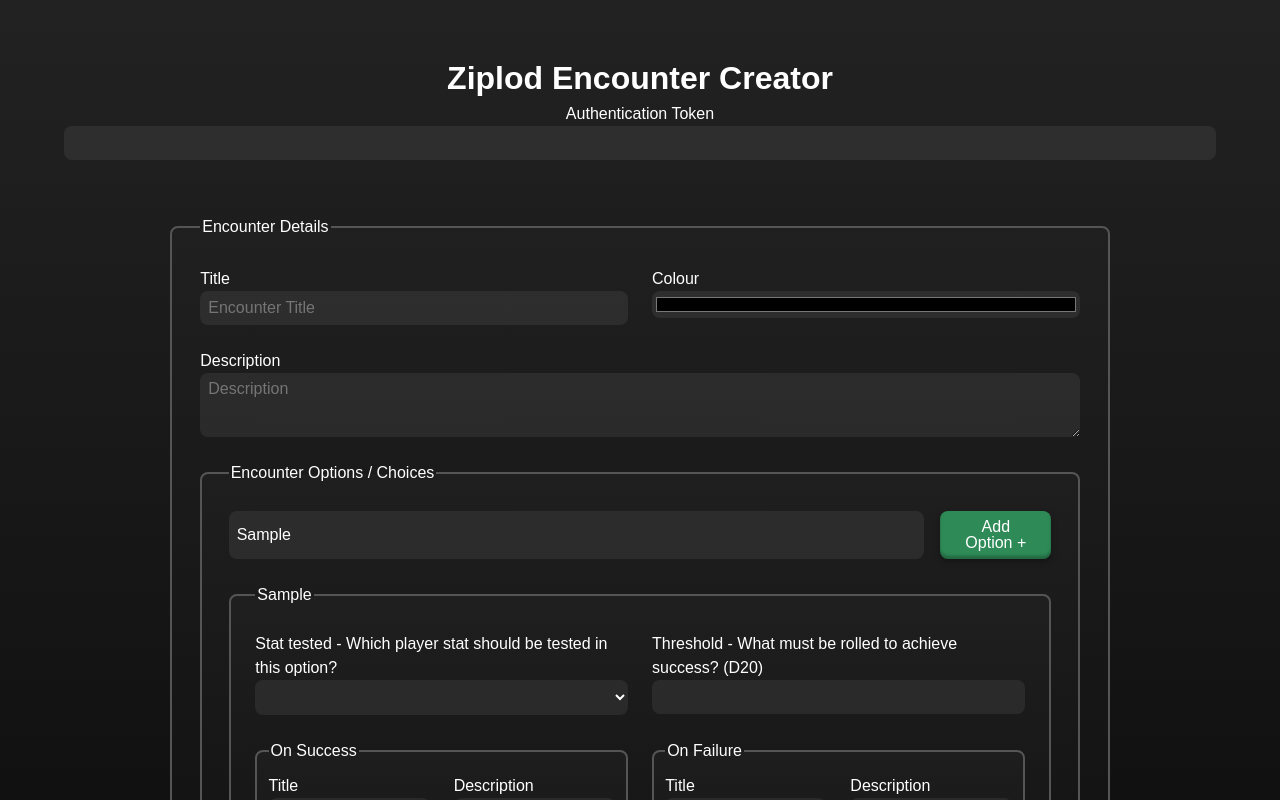
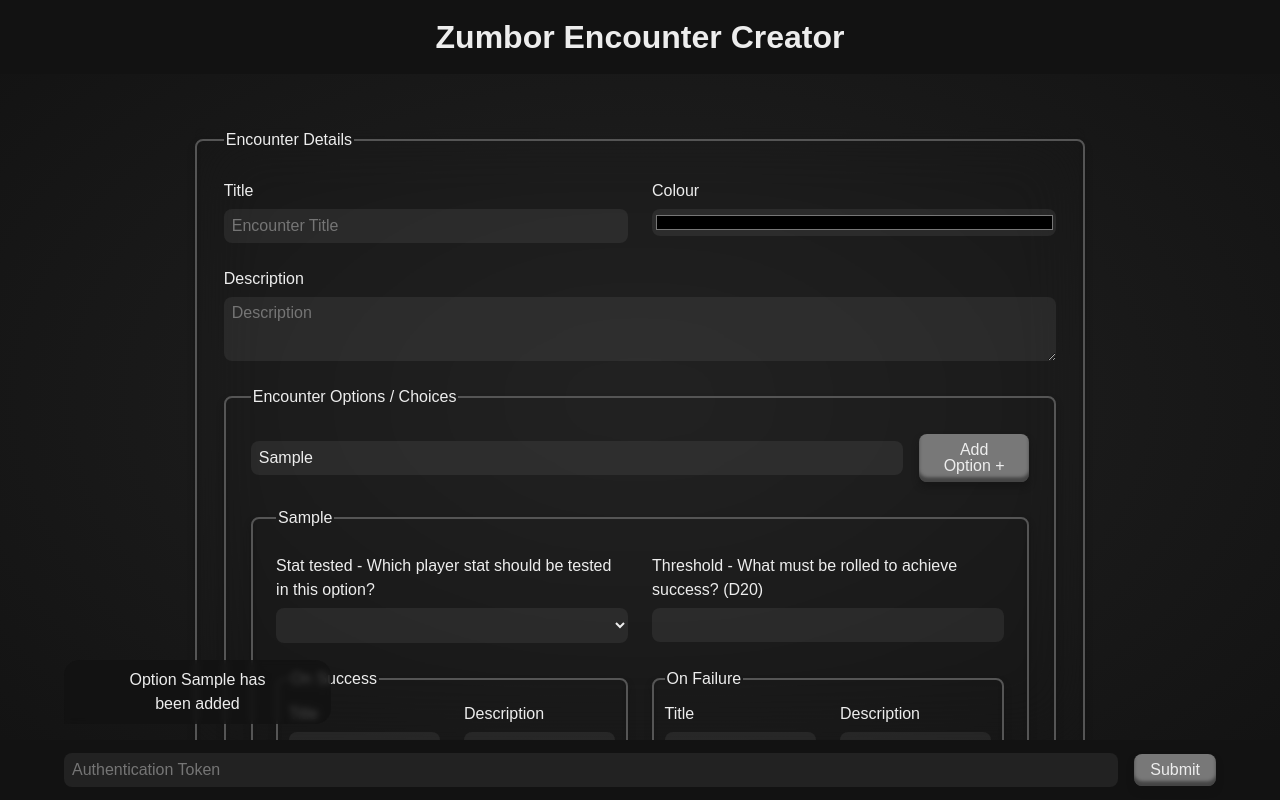
Before and after one commit to Ziplodocus/Zumbor-Encounters, a website built with Vite: page index.html in a window 1280 px wide. Both pictures are taken after typing "Sample" into the empty fields and a click on the button "Add Option +". Shown: the top 800 px of the page. Built offline with nearby package versions, Linux system fonts and the light colour scheme.

Commit message:
notice strip

```diff
--- a/index.html
+++ b/index.html
@@ -12,11 +12,7 @@
 
 <body>
     <header>
-        <h1>Ziplod Encounter Creator</h1>
-        <label>
-            Authentication Token
-            <input class="input" id="google-auth" name="google-auth" type="text">
-        </label>
+        <h1>Zumbor Encounter Creator</h1>
     </header>
     <main>
         <form action="" data-encounter-form>
@@ -110,6 +106,14 @@
             </fieldset>
         </form>
     </main>
+    <footer>
+        <notice-strip></notice-strip>
+        <div class="flex">
+            <label class="sr-only" for="google-auth">Auth Token</label>
+            <input class="input" id="google-auth" name="google-auth" type="text" placeholder="Authentication Token">
+            <button data-submit>Submit</button>
+        </div>
+    </footer>
 </body>
 
 </html>
--- a/src/scss/_defaults.scss
+++ b/src/scss/_defaults.scss
@@ -1,24 +1,4 @@
-%clay {
-    --depth: 0.2em;
-    --spread: 0.2em;
-    --dark: #0004;
-    position: relative;
-    border: none;
-    border-radius: 0.5em;
-    box-shadow: inset 0 calc(-1 * var(--depth)) var(--spread) 0em var(--dark), 0 var(--depth) 0.4em 0em var(--dark);
-    transition-property: box-shadow, filter;
-    transition-duration: 300ms;
-    &:hover,
-    &:focus-visible {
-        filter: saturate(1.2);
-        box-shadow: inset 0 calc(-0.5 * var(--depth)) var(--spread) 0em var(--dark),
-            0em calc(0.5 * var(--depth)) 0em 0em var(--dark);
-    }
-    &:active {
-        filter: brightness(0.8);
-        box-shadow: inset 0 calc(-0.5 * var(--depth)) var(--spread) 0em var(--dark), 0em 0 0em 0em var(--dark);
-    }
-}
+@use "utilities";
 
 fieldset {
     display: flex;
@@ -26,6 +6,10 @@ fieldset {
     gap: 1.5rem;
     flex-wrap: wrap;
     align-items: start;
+}
+
+label :where(input, select, textarea) {
+    margin-top: 0.4em;
 }
 
 input,
@@ -36,29 +20,39 @@ textarea {
     line-height: 1;
     padding: 0.5em;
     background-color: #fff1;
-    color: white;
-    transition-property: box-shadow, color, background-color;
+    color: hsl(var(--light));
+    transition-property: box-shadow, color, background-color, translate;
     transition-duration: 300ms;
     display: block;
     width: 100%;
-    // &:hover {
-    //     color: black;
-    //     // background-color: #fff8;
-    // }
-    // &:focus-visible {
-    //     color: black;
-    //     background-color: #fffc;
-    // }
+    &:focus {
+        border: unset;
+    }
+    &:hover {
+        translate: 0 -1px;
+        color: hsl(var(--dark));
+        box-shadow: inset 0 -0.2em 0.3em 0 hsl(var(--dark) / 35%);
+    }
+    &:focus-visible {
+        outline: none;
+        translate: 0 1px;
+        color: hsl(var(--dark));
+        background-color: hsl(var(--light) / 80%);
+        box-shadow: inset 0 0.2em 0.3em 0 hsl(var(--dark) / 35%);
+    }
 }
 [type="color"] {
     padding: 0.1em;
 }
 
 button {
-    @extend %clay;
+    @extend %clay-hover;
     line-height: 1;
     padding: 0.5em 1em;
     cursor: pointer;
-    color: white;
-    background-color: seagreen;
+    color: hsl(var(--light));
+    background-color: hsl(var(--primary));
+    &:focus-visible {
+        outline: none;
+    }
 }
--- /dev/null
+++ b/src/scss/_utilities.scss
@@ -0,0 +1,47 @@
+%clay {
+    --depth: 0.3em;
+    --spread: 0.2em;
+    position: relative;
+    border: none;
+    border-radius: 0.5em;
+    box-shadow: inset 0 calc(-1 * var(--depth)) var(--spread) 0em hsl(var(--dark) / 50%),
+        0 var(--depth) 0.4em 0em hsl(var(--dark) / 50%);
+    transition-property: box-shadow, filter, translate;
+    transition-duration: 300ms;
+}
+%clay-hover {
+    @extend %clay;
+    &:hover,
+    &:focus-visible {
+        --depth: 0.3em;
+        --spread: 0.4em;
+        translate: 0 -2px;
+        filter: saturate(1.2);
+    }
+    &:active {
+        --depth: 0.15em;
+        --spread: 0.1em;
+        translate: 0 1px;
+    }
+}
+
+.sr-only {
+    position: absolute;
+    width: 1px;
+    height: 1px;
+    padding: 0;
+    margin: -1px;
+    overflow: hidden;
+    clip: rect(0, 0, 0, 0);
+    border: 0;
+}
+
+.col-span {
+    grid-column: 1 / -1;
+}
+
+.flex {
+    display: flex;
+    gap: 1em;
+    align-items: center;
+}
--- a/src/scss/_variables.scss
+++ b/src/scss/_variables.scss
@@ -1,3 +1,7 @@
 :root {
+    --dark: 0 0% 7%;
+    --light: 0 0% 93%;
+    --primary: 0 0% 47%;
+
     --spacer: min(1rem + 3vw, 6rem);
 }
--- a/src/scss/style.scss
+++ b/src/scss/style.scss
@@ -1,45 +1,94 @@
 @use "reset";
 @use "defaults";
 @use "variables";
+@use "utilities";
 
 html {
     font-family: sans-serif;
-    background-image: linear-gradient(#222, #111);
-    color: white;
+    background-image: radial-gradient(#222, hsl(var(--dark)));
+    background-attachment: fixed;
+    color: hsl(var(--light));
 }
 
-header,
-main {
-    padding-left: 5%;
-    padding-right: 5%;
+body {
+    display: flex;
+    flex-direction: column;
+    justify-content: space-between;
+    align-items: stretch;
+}
+
+::-webkit-scrollbar {
+    width: 0.5rem;
+}
+
+::-webkit-scrollbar-track {
+    background: transparent;
+}
+
+::-webkit-scrollbar-thumb {
+    background-image: linear-gradient(hsl(var(--light)), transparent);
+    border-radius: 20px;
 }
 
 header {
-    margin-block: var(--spacer);
+    padding: 0.8rem 5%;
     text-align: center;
+    background-color: hsl(var(--dark));
 }
 
 main {
-    max-width: 120ch;
+    padding: var(--spacer) 5%;
+    flex-shrink: 1;
+    overflow-y: auto;
+}
+
+footer {
+    position: relative;
+    padding: 0.8rem 5%;
+    background-color: hsl(var(--dark));
+    z-index: 5000;
+}
+
+notice-strip {
+    position: absolute;
+    inset: auto auto calc(100% + 1rem) 5%;
+    max-width: 30ch;
+    padding: 0.5rem 5%;
+    background-color: hsl(var(--dark) / 75%);
+    backdrop-filter: blur(0.2em);
+    border-radius: 1em 1em 1em 0;
+    text-align: center;
+    opacity: 0;
+    pointer-events: none;
+    z-index: -1;
+    translate: -10% 0;
+    transition-property: opacity, translate, color;
+    transition-duration: 300ms;
+    &[active] {
+        display: block;
+        translate: 0 0;
+        opacity: 1;
+    }
+    &[invalid] {
+        color: red;
+    }
+}
+
+form {
+    max-width: 100ch;
+    width: 100%;
     margin-inline: auto;
 }
 
 fieldset {
+    @extend %clay;
     display: grid;
     padding: 3%;
     border: 2px solid #555;
     border-radius: 0.5em;
-    background-image: linear-gradient(#2228, #1118);
-    @media (min-width: 769px) {
+    backdrop-filter: blur(2rem);
+    // background-image: radial-gradient(#2228, hsl(var(--dark) / 50%));
+    @media (min-width: 640px) {
         grid-template-columns: 1fr 1fr;
     }
 }
-
-.col-span {
-    grid-column: 1 / -1;
-}
-
-.flex {
-    display: flex;
-    gap: 1em;
-}
--- a/src/ts/EncounterForm.ts
+++ b/src/ts/EncounterForm.ts
@@ -27,27 +27,43 @@ export default class EncounterForm {
         });
     }
     addOption = (e: Event) => {
-        if (this.optionCount === 4) return new Error("There's a max of 4 options.");
-        if (this.optionNamer.value === '') return new Error("An option must have a label!");
+        if (this.optionCount === 4)
+            return this.error(new LimitError("There's a max of 4 options."));
+        if (this.optionNamer.value === '')
+            return this.error(new Error("An option must have a label!"));
 
         let optionTemplate = get('[data-option]');
-        if (!(optionTemplate instanceof HTMLTemplateElement)) throw new Error('No template element with data-option attribute');
+        if (!(optionTemplate instanceof HTMLTemplateElement))
+            return this.error(new Error('No template element with data-option attribute'));
+
         optionTemplate = optionTemplate.content.firstElementChild;
-        if (!(optionTemplate instanceof HTMLFieldSetElement)) throw new Error('Child element of the template is not a fieldset element');
+        if (!(optionTemplate instanceof HTMLFieldSetElement))
+            return this.error(new Error('Child element of the template is not a fieldset element'));
 
         const newOption = optionTemplate.cloneNode(true) as HTMLFieldSetElement;
         newOption.name = this.optionNamer.value;
         const legend = get('legend', newOption) as HTMLLegendElement | null;
-        if (!legend) throw new Error("Option template has no legend");
+        if (!legend)
+            return this.error(new Error("Option template has no legend"));
         legend.textContent = this.optionNamer.value;
 
         this.options.appendChild(newOption);
         this.optionCount++;
-        if (
-            e.currentTarget instanceof HTMLButtonElement
-            && this.optionCount === 4
-        )
-            e.currentTarget.disabled = true;
-        return true;
+        if (this.optionCount !== 4) return this.notice(`Option ${this.optionNamer.value} has been added`);
+
+        (e.currentTarget as HTMLButtonElement).disabled = true;
+        return this.notice("Max number of options added");
+    };
+    // removeOption = (e: Event) => {
+
+    // };
+    private error = (err: Error) => {
+        this.form.dispatchEvent(
+            new CustomEvent('err', { detail: err }));
+    };
+    private notice = (msg: string) => {
+        this.form.dispatchEvent(
+            new CustomEvent('notice', { detail: msg })
+        );
     };
 }
--- /dev/null
+++ b/src/ts/Errors.ts
@@ -0,0 +1,6 @@
+
+class LimitError extends Error {
+    constructor(msg: string, options?: ErrorOptions) {
+        super(msg, options);
+    }
+}
--- /dev/null
+++ b/src/ts/Notice.ts
@@ -0,0 +1,20 @@
+
+export default class Notice extends HTMLElement {
+    constructor() {
+        super();
+    }
+    notify(str: string) {
+        this.textContent = str;
+        this.setAttribute('active', '');
+        this.removeAttribute('invalid');
+        setTimeout(this.clear, 4000);
+    }
+    error(str: string) {
+        this.notify(str);
+        this.setAttribute('invalid', '');
+    }
+    clear = () => {
+        this.removeAttribute('active');
+        this.removeAttribute('invalid');
+    };
+}
--- a/src/ts/main.ts
+++ b/src/ts/main.ts
@@ -1,7 +1,21 @@
 import { get, getAll } from './utilities';
 import EncounterForm from './EncounterForm';
+import Notice from './Notice';
+
+customElements.define('notice-strip', Notice);
+
+const noticeBoard = get('notice-strip') as Notice;
 
 getAll('[data-encounter-form]').forEach(el => {
-    if (el instanceof HTMLFormElement) new EncounterForm(el);
-    else console.error(el, 'Not a form element');
+    if (!(el instanceof HTMLFormElement)) return console.error(el, 'Not a form element');
+
+    const { form } = new EncounterForm(el);
+    //@ts-ignore TS doesn't recognise custom events.
+    form.addEventListener('err', (e: CustomEvent<Error>) => {
+        noticeBoard.error(e.detail.message);
+    });
+    //@ts-ignore TS doesn't recognise custom events.
+    form.addEventListener('notice', (e: CustomEvent<string>) => {
+        noticeBoard.notify(e.detail);
+    });
 });
```
